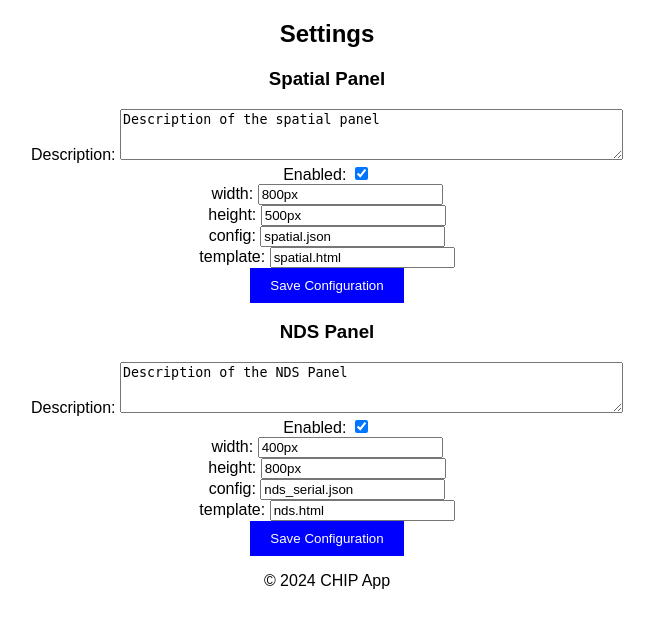
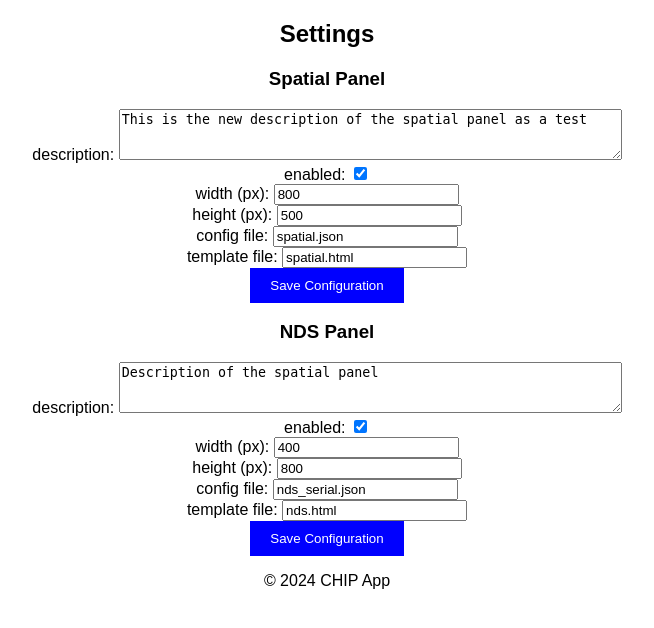
Before and after one commit to Controlled-Hydroponics-Imaging-Platform/chip_interface, a Flask app: page /settings in a window 1280 px wide. Shown: the part 52-680 px from the top of the page, without its empty margins (313-967 px from the left). Run offline with Flask 3, Linux system fonts and the light colour scheme; some libraries are stand-ins or nearby versions.

Commit message:
implement panel settings saving and page layout

```diff
--- a/app.py
+++ b/app.py
@@ -35,24 +35,50 @@ def get_ports():
 
 @app.route("/")
 def home():
-    enabled_panels = {k: v for k,v in load_config("panels.json").items() if v.get("enabled",False)} # list of valid panels
+    enabled_panels = {k: v for k,v in load_config("panels.json").items() if v["enabled"].get("set_to",False)} # list of valid panels
 
     return render_template("index.html",panels=enabled_panels)
 
-@app.route("/settings")
+@app.route("/settings", methods=["GET", "POST"])
 def settings():
     panels = load_config("panels.json")
+
+    if request.method == "POST":
+        new_settings = panels
+        panel_submitted = request.form.get('panel_name')
+
+        # Process form submission
+        for key, settings in panels[panel_submitted].items():
+            user_input = request.form.get(f"{panel_submitted}_{key}", "")
+            print(user_input)
+
+            if settings["value_type"] == "number":
+                new_settings[panel_submitted][key]["set_to"]  = int(user_input)
+            elif settings["value_type"] == "boolean":
+                new_settings[panel_submitted][key]["set_to"]  = True if user_input =="on" else False
+            else:
+                new_settings[panel_submitted][key]["set_to"] = user_input
+
+
+        # Save the updated config back to JSON
+        with open(os.path.join(app.root_path, "config", "panels.json"), "w") as file:
+            json.dump(new_settings, file, indent=4)
+
+        flash(f"{panel_submitted} panel settings saved successfully!", "success")
+        return redirect(url_for("settings"))
+
     return render_template("settings.html",panels=panels)
 
 @app.route("/configuration/<string:panel>", methods=["GET", "POST"])
 def configure(panel):
     # config_file = request.args.get("config_file")
-    enabled_panels = {k: v for k,v in load_config("panels.json").items() if v.get("enabled",False)} # list of valid panels
+    enabled_panels = {k: v for k,v in load_config("panels.json").items() if v["enabled"].get("set_to",False)} # list of valid panels
+
 
     if panel not in enabled_panels:
         abort(404)
 
-    config_file=enabled_panels[panel]["config"]
+    config_file=enabled_panels[panel]["config"]["set_to"]
     config_params=load_config(config_file)
 
     if request.method == "POST":
@@ -71,7 +97,7 @@ def configure(panel):
         with open(os.path.join(app.root_path, "config", config_file), "w") as file:
             json.dump(new_config, file, indent=4)
 
-        flash("Configuration saved successfully!", "success")
+        flash(f"{panel} configuration saved successfully!", "success")
         return redirect(url_for("configure", panel=panel))
 
 
--- a/config/nds_mqtt.json
+++ b/config/nds_mqtt.json
@@ -1,5 +1,2 @@
 {
-    "serial_port": "/dev/ttyUSB0",
-    "baud_rate": 115200,
-    "timeout": 1
 }
--- a/config/nds_serial.json
+++ b/config/nds_serial.json
@@ -4,7 +4,7 @@
         "type": "dropdown",
         "value_type": "text",
         "values": [],
-        "set_to": "/dev/ttyS4"
+        "set_to": "/dev/ttyS0"
     },
     "baud_rate": {
         "label": "Baud Rate",
--- a/config/panels.json
+++ b/config/panels.json
@@ -1,18 +1,78 @@
 {
-    "Spatial" : {
-        "text": "Description of the spatial panel",
-        "enabled": true,
-        "width": "800px",
-        "height": "500px",
-        "config":"spatial.json",
-        "template": "spatial.html"
+    "Spatial": {
+        "description": {
+            "label": "description",
+            "type": "longtext",
+            "value_type": "text",
+            "set_to": "This is the new description of the spatial panel as a test"
         },
+        "enabled": {
+            "label": "enabled",
+            "type": "checkbox",
+            "value_type": "boolean",
+            "set_to": true
+        },
+        "width": {
+            "label": "width (px)",
+            "type": "number",
+            "value_type": "number",
+            "set_to": 800
+        },
+        "height": {
+            "label": "height (px)",
+            "type": "number",
+            "value_type": "number",
+            "set_to": 500
+        },
+        "config": {
+            "label": "config file",
+            "type": "text",
+            "value_type": "text",
+            "set_to": "spatial.json"
+        },
+        "template": {
+            "label": "template file",
+            "type": "text",
+            "value_type": "text",
+            "set_to": "spatial.html"
+        }
+    },
     "NDS": {
-            "text": "Description of the NDS Panel",
-            "enabled": true,
-            "width": "400px",
-            "height": "800px",
-            "config": "nds_serial.json",
-            "template": "nds.html"
-           }
+        "description": {
+            "label": "description",
+            "type": "longtext",
+            "value_type": "text",
+            "set_to": "Description of the spatial panel"
+        },
+        "enabled": {
+            "label": "enabled",
+            "type": "checkbox",
+            "value_type": "boolean",
+            "set_to": true
+        },
+        "width": {
+            "label": "width (px)",
+            "type": "number",
+            "value_type": "number",
+            "set_to": 400
+        },
+        "height": {
+            "label": "height (px)",
+            "type": "number",
+            "value_type": "number",
+            "set_to": 800
+        },
+        "config": {
+            "label": "config file",
+            "type": "text",
+            "value_type": "text",
+            "set_to": "nds_serial.json"
+        },
+        "template": {
+            "label": "template file",
+            "type": "text",
+            "value_type": "text",
+            "set_to": "nds.html"
+        }
+    }
 }
--- a/templates/index.html
+++ b/templates/index.html
@@ -10,7 +10,7 @@
     <!-- Include the panel content -->
     <!-- Loop over the panels and create multiple dynamically -->
     {% for panel_name, panel_data in panels.items() %}
-        {% with panel_title=panel_name, panel_text=panel_data.text, panel_width=panel_data.width, panel_height=panel_data.height, panel_template=panel_data.template  %}
+        {% with panel_title=panel_name, panel_text=panel_data["description"]["set_to"], panel_width=panel_data["width"]["set_to"], panel_height=panel_data["height"]["set_to"], panel_template=panel_data["template"]["set_to"]  %}
             {% include "panel.html" %}
         {% endwith %}
     {% endfor %}
--- a/templates/layout.html
+++ b/templates/layout.html
@@ -17,6 +17,15 @@
     </header>
 
     <main>
+
+        {% with messages = get_flashed_messages(with_categories=true) %}
+            {% if messages %}
+                {% for category, message in messages %}
+                    <div class="{{ category }}">{{ message }}</div>
+                {% endfor %}
+            {% endif %}
+        {% endwith %}
+
         {% block content %}{% endblock %}
     </main>
 
--- a/templates/panel.html
+++ b/templates/panel.html
@@ -1,4 +1,4 @@
-<div class="panel", style="width: {{ panel_width }}; height: {{ panel_height }};">
+<div class="panel", style="width: {{ panel_width }}px; height: {{ panel_height }}px;">
     <!-- Settings Button inside Panel -->
     <div class="settings-menu">
         <div class="settings-btn">⋮</div>
--- a/templates/settings.html
+++ b/templates/settings.html
@@ -6,46 +6,41 @@
 
 <h2> Settings </h2>
 
-{% for key, setting in panels.items() %}
+{% for panel, settings in panels.items() %}
 
-<h3>{{ key }} Panel</h3>
+<h3>{{ panel }} Panel</h3>
 
 <form action="{{ url_for('settings') }}" method="POST">
-    <label for="Description">Description:</label>
-    <textarea name="text" id="Description" rows="3" cols="60">{{ setting["text"] }}</textarea>
+<input type="hidden" name="panel_name" value="{{ panel }}">
 
-    <br>
+{% for key, setting in settings.items() %}
 
-    <label for="Enabled">Enabled:</label>
-    <input type="checkbox" name="Enabled" id="Enabled" {% if setting.enabled %}checked{% endif %}>
+<label for="{{ panel }}_{{ key }}">{{ setting["label"] }}:</label>
+    {% if setting["type"] == "dropdown" %}
+        <select name="{{ panel }}_{{ key }}" id="{{ panel }}_{{ key }}">
+            {% for value in setting["values"] %}
+                <option value="{{ value }}" {% if value == setting["set_to"] %}selected{% endif %}>
+                    {{ value }}
+                </option>
+            {% endfor %}
+        </select>
+    {% elif setting["type"] == "number" %}
+        <input type="number" name="{{ panel }}_{{ key }}" id="{{ panel }}_{{ key }}" value="{{ setting["set_to"] }}">
+    {% elif setting["type"] == "text" %}
+        <input type="text" name="{{ panel }}_{{ key }}" id="{{ panel }}_{{ key }}" value="{{ setting["set_to"] }}">
+    {% elif setting["type"] == "longtext" %}
+        <textarea name="{{ panel }}_{{ key }}" id="{{ panel }}_{{ key }}" rows="3" cols="60">{{ setting["set_to"] }}</textarea>
+    {% elif setting["type"] == "checkbox" %}
+        <input type="checkbox" name="{{ panel }}_{{ key }}" id="{{ panel }}_{{ key }}" {% if setting["set_to"] %}checked{% endif %}>
+    {% endif %}
+<!-- <span style="margin-left: 10px; color: gray;">{{ setting["set_to"] }}</span> -->
+<br>
 
-    <br>
+{% endfor %}
 
-    <label for="width">width:</label>
-    <input type="text" name="width" id="width" value="{{ setting["width"] }}">
+<button type="submit">Save Configuration</button>
+</form>
 
-    <br>
-
-    <label for="height">height:</label>
-    <input type="text" name="height" id="height" value="{{ setting["height"] }}"">
-
-    <br>
-
-    <label for="config">config:</label>
-    <input type="config" name="config" id="config" value="{{ setting["config"] }}"">
-
-    <br>
-
-
-    <label for="template">template:</label>
-    <input type="text" name="template" id="template" value="{{ setting["template"] }}"">
-
-    <br>
-
-
-    <button type="submit">Save Configuration</button>
-
-</form>
 
 {% endfor %}
 
```
Also changed, not shown: templates/config.html (+0 -8 lines).
